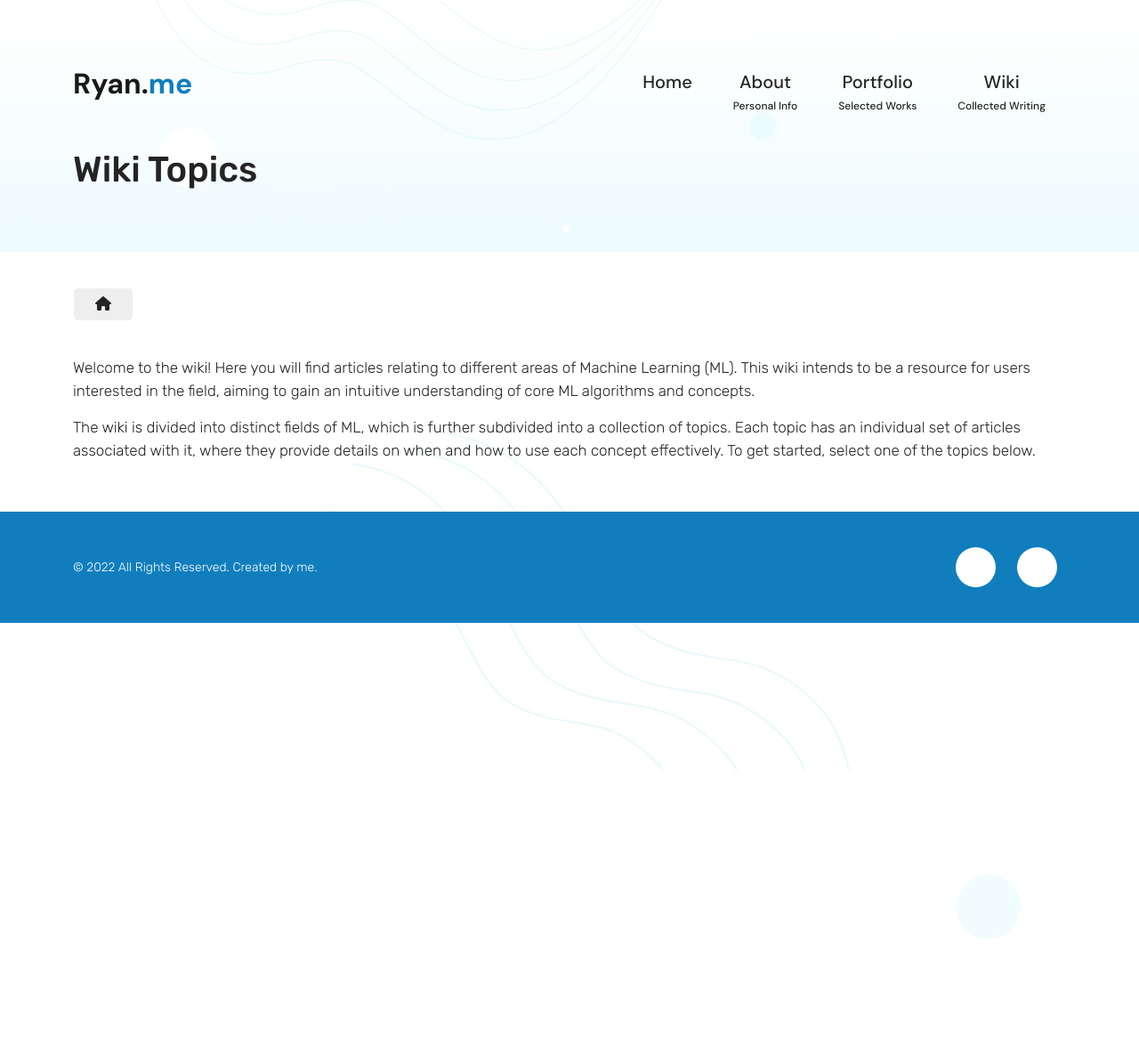
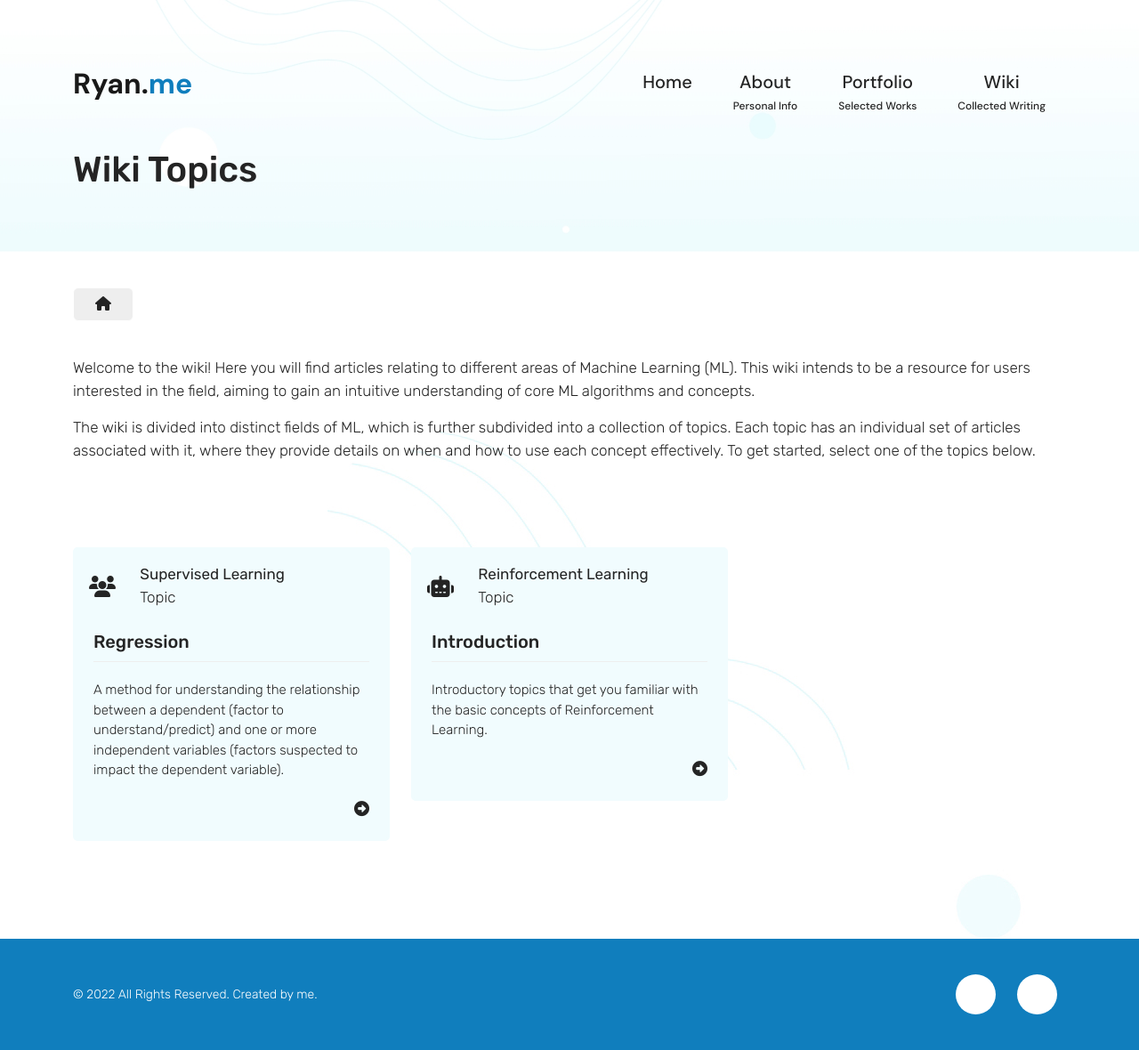
Before and after one commit to Achronus/achronus.github.io, a Jekyll site: the page built from wiki.html, in a window 1280 px wide. Shown: the whole page at 89% size. Built offline with Jekyll 4.4.1, drawn with Linux system fonts in a browser that asks for light colours; nearby versions of some CDN libraries.

Commit message:
Wiki page display fix

```diff
--- a/wiki.html
+++ b/wiki.html
@@ -1,6 +1,6 @@
 ---
 title: Wiki
-type: Topic
+type: topic
 id: wiki-page
 layout: wiki-default
 ---
```
